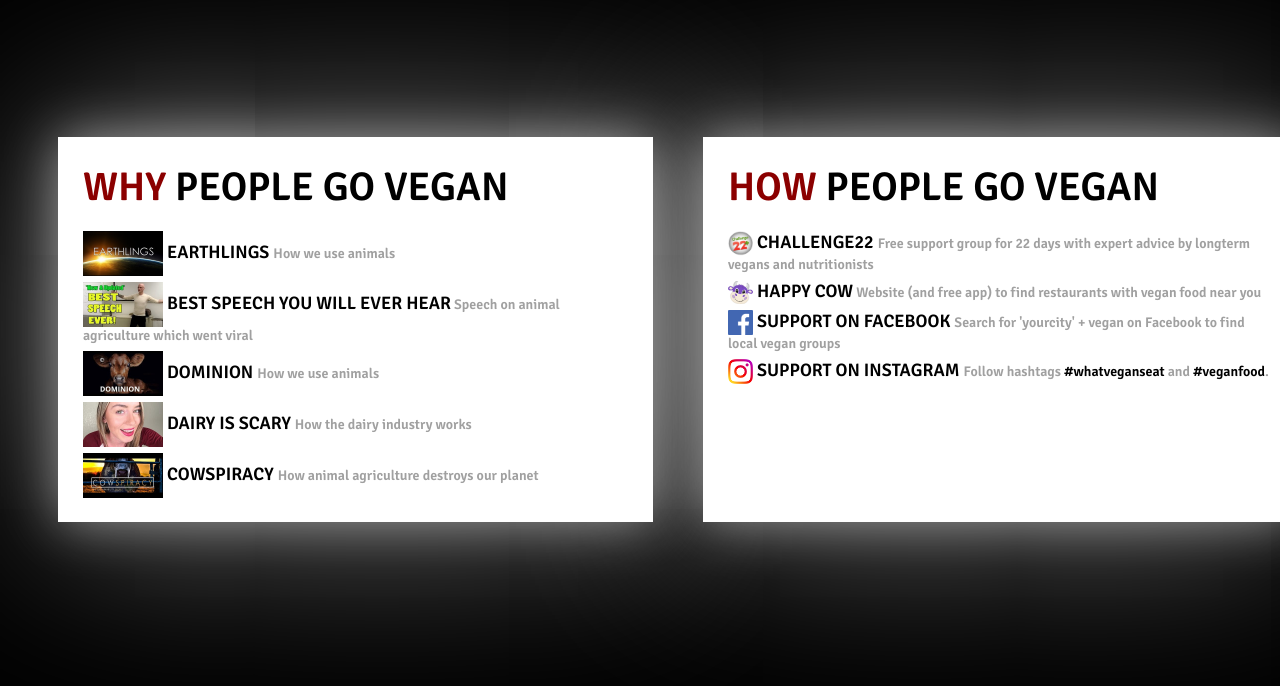
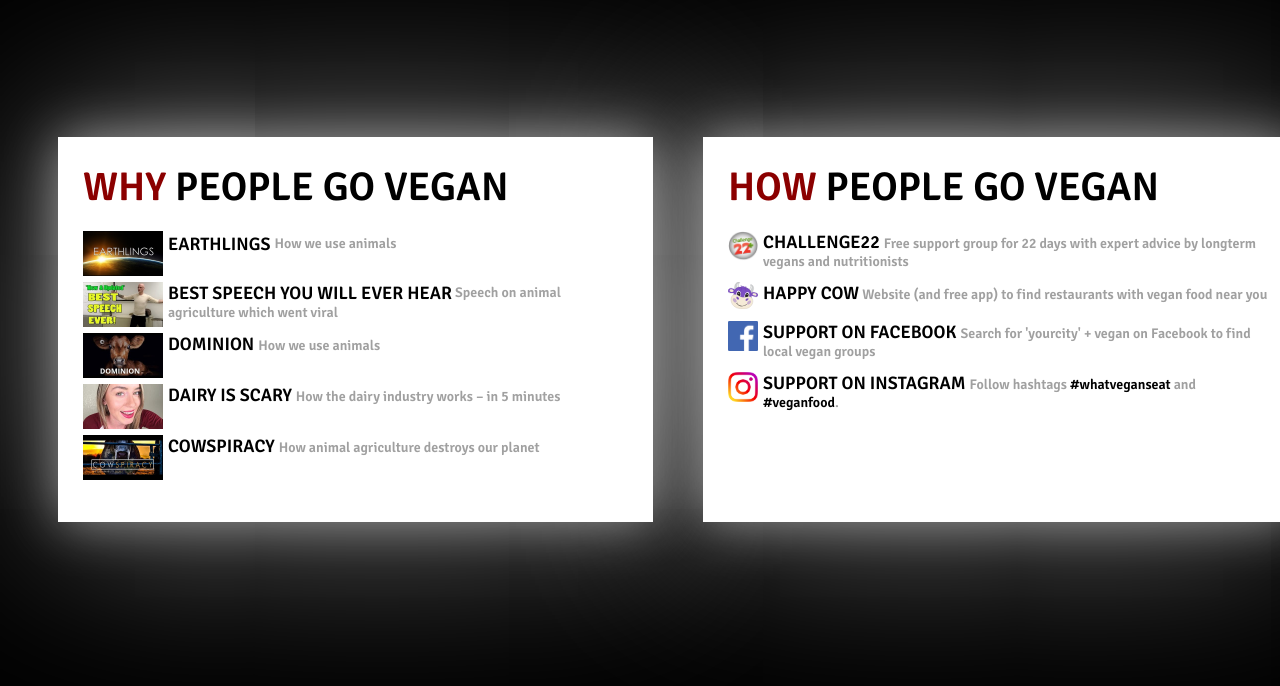
Before and after one commit to avcard/card, a plain HTML site: page index.html in a window 1280 px wide. Drawn offline with Linux system fonts and the light colour scheme.

Commit message:
Switched to grid

```diff
--- a/index.html
+++ b/index.html
@@ -15,15 +15,15 @@
             </div>
             <div class="cell">
             <ul class="general">
-            <li><a href="https://www.youtube.com/watch?v=BrlBSuuy50Y"><div class="youtube"><img src="thumbnails/earthlings.jpg"/> Earthlings <span class="author">How we use animals </span></div></a>
+            <li><div class="youtube"><a href="https://www.youtube.com/watch?v=BrlBSuuy50Y"><div class="thumbnail"><img src="thumbnails/earthlings.jpg"/></div><div class="text"><span style="vertical-align: middle">Earthlings</span> <span class="author">How we use animals</span></a></div></div>
             </li>
-            <li><div class="youtube"><a href="https://www.youtube.com/watch?v=_K36Zu0pA4U"><img src="thumbnails/bestspeech.jpg"/> Best speech you will ever hear<span class="author"> Speech on animal agriculture which went viral</span></a></div>
+            <li><div class="youtube"><a href="https://www.youtube.com/watch?v=_K36Zu0pA4U"><div class="thumbnail"><img src="thumbnails/bestspeech.jpg"/></div><div class="text"><span style="vertical-align: middle">Best speech you will ever hear</span><span class="author"> Speech on animal agriculture which went viral</span></a></div></div>
             </li>
-            <li><div class="youtube"><a href="https://www.youtube.com/watch?v=ny6aqdFy9SI"><img src="thumbnails/dominion.jpg"/> Dominion <span class="author">How we use animals </span></a></div>
+            <li><div class="youtube"><a href="https://www.youtube.com/watch?v=ny6aqdFy9SI"><div class="thumbnail"><img src="thumbnails/dominion.jpg"/></div><div class="text">Dominion <span class="author">How we use animals </span></a></div></div>
             </li>
-            <li><div class="youtube"><a href="https://www.youtube.com/watch?v=UcN7SGGoCNI"><img src="thumbnails/dairyscary.jpg"/> Dairy is Scary <span class="author">How the dairy industry works </span></a></div>
+            <li><div class="youtube"><a href="https://www.youtube.com/watch?v=UcN7SGGoCNI"><div class="thumbnail"><img src="thumbnails/dairyscary.jpg"/></div><div class="text">Dairy is Scary <span class="author">How the dairy industry works – in 5 minutes</span></a></div></div>
             </li>
-            <li><div class="youtube"><a href="https://www.netflix.com"><img src="thumbnails/cowspiracy.jpg"/> Cowspiracy <span class="author">How animal agriculture destroys our planet </span></a></div>
+            <li><div class="youtube"><a href="https://www.netflix.com"><div class="thumbnail"><img src="thumbnails/cowspiracy.jpg"/></div><div class="text">Cowspiracy <span class="author">How animal agriculture destroys our planet </span></a></div></div>
             </li>
             </ul>
             </div>
@@ -35,11 +35,11 @@
             </div>
             <div class="cell">
             <ul class="general">
-            <li><div class="youtube"><a href="https://www.challenge22.com"><img src="thumbnails/challenge22.png" style="width: 25px"/> Challenge22 <span class="author">Free support group for 22 days with expert advice by longterm vegans and nutritionists </span></a></div></li>
-            <li><div class="youtube"><a href="https://www.happycow.net"><img src="thumbnails/happycow.svg" style="width: 25px"/> Happy Cow<span class="author"> Website (and free app) to find restaurants with vegan food near you</span></a></div>
+            <li><div class="link"><a href="https://www.challenge22.com"><div class="icon"><img src="thumbnails/challenge22.png"/></div><div class="text">Challenge22 <span class="author">Free support group for 22 days with expert advice by longterm vegans and nutritionists</span></a></div></div></li>
+            <li><div class="link"><a href="https://www.happycow.net"><div class="icon"><img src="thumbnails/happycow.svg"/></div><div class="text">Happy Cow<span class="author"> Website (and free app) to find restaurants with vegan food near you</span></a></div></div>
             </li>
-            <li><div class="youtube"><img src="thumbnails/facebook.png" style="width: 25px"/> Support on Facebook <span class="author">Search for 'yourcity' + vegan on Facebook to find local vegan groups</span></div></li>
-            <li><div class="youtube"><img src="thumbnails/instagram.png" style="width: 25px"/> Support on Instagram <span class="author"> Follow hashtags <a href="https://www.instagram.com/explore/tags/whatveganseat/"> #whatveganseat</a> and <a href="https://www.instagram.com/explore/tags/veganfood/">#veganfood</a>.</div></li>
+            <li><div class="link"><div class="icon"><img src="thumbnails/facebook.png"/></div><div class="text">Support on Facebook <span class="author">Search for 'yourcity' + vegan on Facebook to find local vegan groups</span></div></div></li>
+            <li><div class="link"><div class="icon"><img src="thumbnails/instagram.png"/></div><div class="text">Support on Instagram <span class="author"> Follow hashtags <a href="https://www.instagram.com/explore/tags/whatveganseat/"> #whatveganseat</a> and <a href="https://www.instagram.com/explore/tags/veganfood/">#veganfood</a>.<div></div></li>
             </ul>
             </div>
             </div>
--- a/style.css
+++ b/style.css
@@ -122,15 +122,6 @@
     grid-template-rows: 1fr;
 }
 
-table {
-    margin: 25px;
-}
-
-td {
-    /*border: 1px solid black;*/
-    vertical-align: top;
-}
-
 .heading {
     font-size: 15px;
     font-weight: bold;
@@ -161,6 +152,10 @@
 
 }
 
+div.card2 ul li {
+    padding: 0 0 12px 0;
+}
+
 ul.general li {
     padding: 0 0 6px 0;
 }
@@ -187,15 +182,52 @@
 }
 
 div.youtube {
-    display: inline-block;
+    display: grid;
+    background-color: white;
+    grid-template-rows: 1fr;
+    grid-template-columns: 80px 1fr;
+    grid-gap: 5px;
+    grid-template-areas:
+    "thumbnail text"
+}
+
+div.link {
+    display: grid;
+    background-color: white;
+    grid-template-rows: 1fr;
+    grid-template-columns: 30px 1fr;
+    grid-gap: 5px;
+    grid-template-areas:
+    "icon text"
+}
+
+div.thumbnail {
+    grid-area: thumbnail;
+    horizontal-align: 1;
+}
+
+div.icon {
+    grid-area: icon;
+}
+
+div.youtube div.text {
+    grid-area: text;
+}
+
+div.link div.text {
+    grid-area: text;
 }
 
 div.youtube::hover {
     background-color: black;
     color: white;
+    width: 70%
 }
 
 div.youtube img {
-    width: 80px;
-    vertical-align: middle;
+    width: 100%;
 }
+
+div.link img {
+    width: 100%
+}
```
